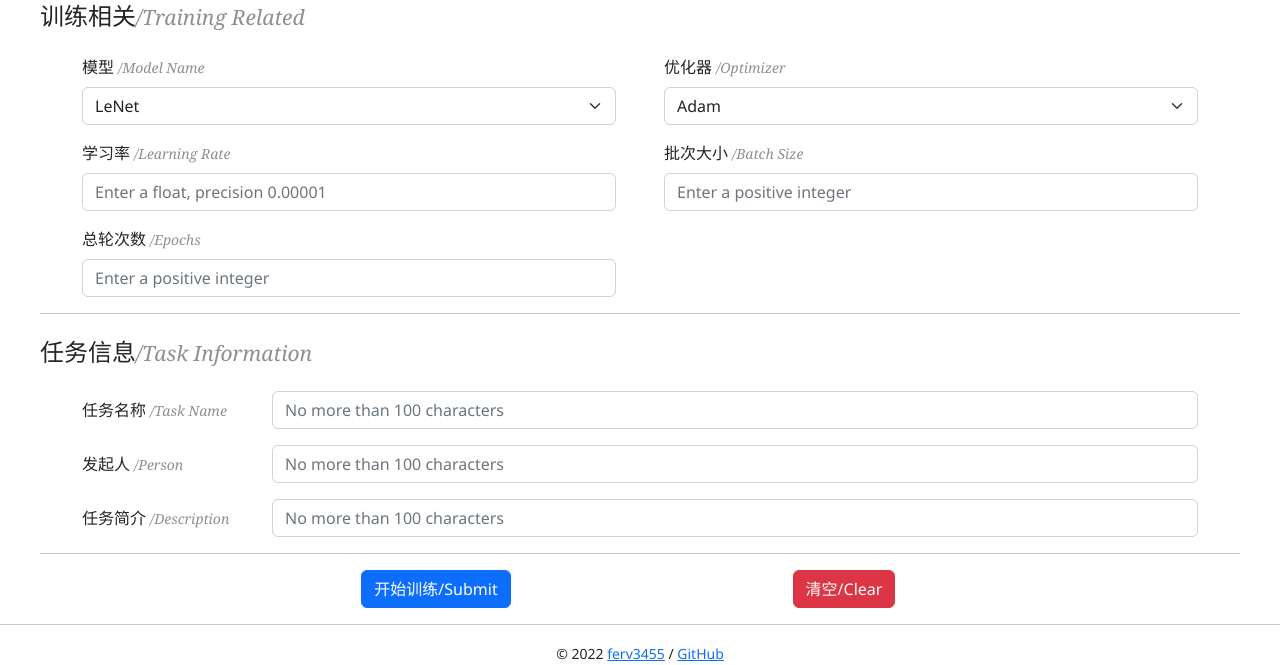
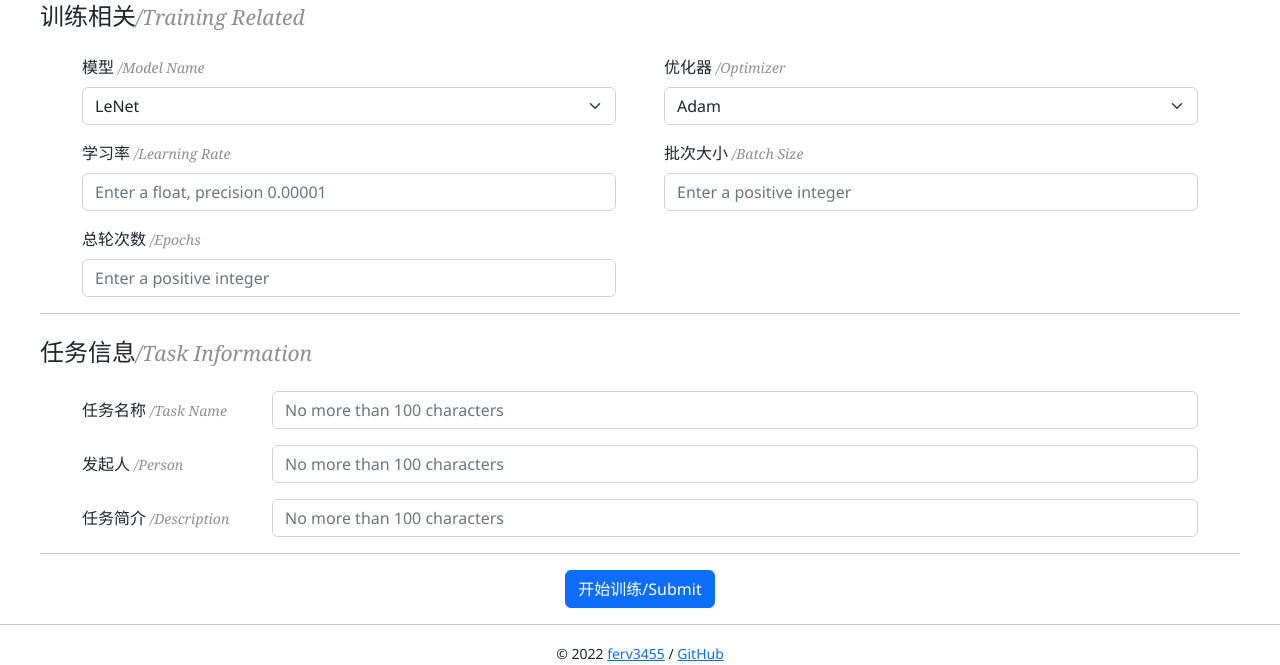
Before and after one commit to ferv3455/Web-ML, a Django app: template templates/train.html in a window 1280 px wide. Shown: the part 150-815 px from the top of the page. Run offline with Django 3.2, Linux system fonts and the light colour scheme; the template is opened without the code that fills it, so the values that code supplies are empty; some libraries are stand-ins or nearby versions.

Commit message:
remove clear button

```diff
--- a/templates/train.html
+++ b/templates/train.html
@@ -106,9 +106,6 @@
         <div class="col-4 text-center">
             <button class="btn btn-primary">开始训练/Submit</button>
         </div>
-        <div class="col-4 text-center">
-            <button class="btn btn-danger" type="button">清空/Clear</button>
-        </div>
     </div>
 </form>
 {% endblock %}
```
